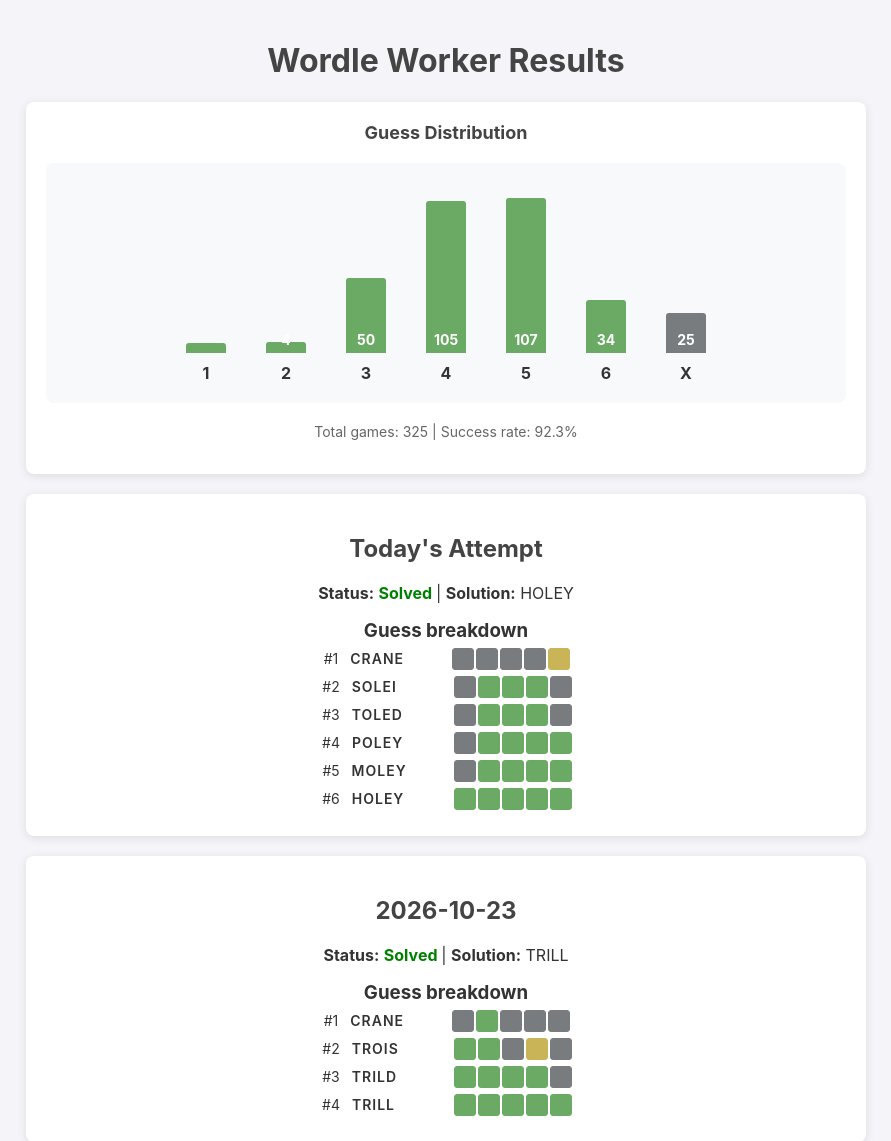
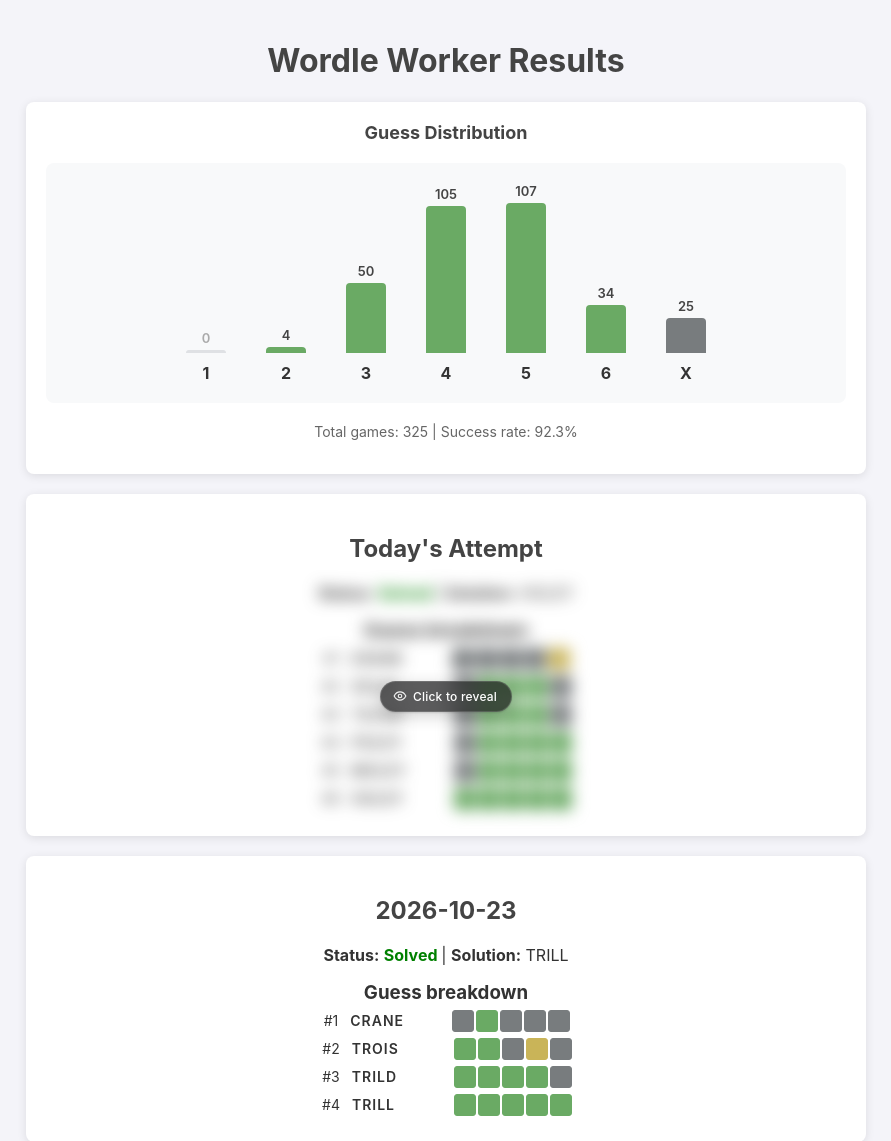
Before and after one commit to Oisinruane/Wordle_Worker, a Flask app: page / in a window 1280 px wide. Shown: the top 1141 px of the page, without its empty margins (194-1085 px from the left). Run offline with Flask 3, Linux system fonts and the light colour scheme.

Commit message:
Blur today's result and fix guess distribution chart (v1.4)
- Blur today's attempt behind a "Click to reveal" button so the public
  page doesn't spoil the day's answer
- Show counts above bars in dark text and empty buckets as a grey line,
  so a 0 no longer looks like a win and small counts stay readable

Co-Authored-By: Claude Opus 5.5 <noreply@anthropic.com>

```diff
--- a/templates/index.html
+++ b/templates/index.html
@@ -102,16 +102,22 @@
         .bar {
             background-color: #6aaa64;
             width: 40px;
-            min-height: 5px;
+            min-height: 4px;
             margin-bottom: 5px;
-            border-radius: 3px 3px 0 0;
-            display: flex;
-            align-items: end;
-            justify-content: center;
-            color: white;
-            font-weight: bold;
-            font-size: 14px;
-            padding-bottom: 5px;
+            border-radius: 4px 4px 0 0;
+        }
+        .bar.empty {
+            background-color: #dfe1e4;
+            min-height: 3px;
+        }
+        .bar-count {
+            font-size: 13px;
+            font-weight: 600;
+            color: #444;
+            margin-bottom: 4px;
+        }
+        .bar-count.empty {
+            color: #aaa;
         }
         .bar.failed {
             background-color: #787c7e;
@@ -152,6 +158,67 @@
         .mini-tile.absent { background-color: #787c7e; border-color: #787c7e; }
         .mini-tile.present { background-color: #c9b458; border-color: #c9b458; }
         .mini-tile.correct { background-color: #6aaa64; border-color: #6aaa64; }
+
+        /* Today's result is blurred until clicked, to avoid spoilers */
+        .spoiler {
+            position: relative;
+            cursor: pointer;
+        }
+        .spoiler-content {
+            filter: blur(8px);
+            transition: filter 0.3s ease;
+            user-select: none;
+        }
+        .spoiler-hint {
+            position: absolute;
+            inset: 0;
+            display: flex;
+            justify-content: center;
+            align-items: center;
+            transition: opacity 0.3s ease;
+        }
+        .spoiler-hint span {
+            display: inline-flex;
+            align-items: center;
+            gap: 6px;
+            font-size: 12px;
+            font-weight: 500;
+            color: #fff;
+            letter-spacing: 0.2px;
+            padding: 7px 14px 7px 12px;
+            border-radius: 999px;
+            background: rgba(28, 28, 30, 0.72);
+            backdrop-filter: blur(12px) saturate(160%);
+            -webkit-backdrop-filter: blur(12px) saturate(160%);
+            border: 1px solid rgba(255, 255, 255, 0.14);
+            box-shadow: 0 4px 16px rgba(0, 0, 0, 0.18), 0 1px 2px rgba(0, 0, 0, 0.12);
+            transition: transform 0.2s ease, background 0.2s ease, box-shadow 0.2s ease;
+        }
+        .spoiler-hint svg {
+            width: 14px;
+            height: 14px;
+            opacity: 0.9;
+        }
+        .spoiler:hover .spoiler-hint span,
+        .spoiler:focus-visible .spoiler-hint span {
+            transform: translateY(-1px) scale(1.03);
+            background: rgba(28, 28, 30, 0.82);
+            box-shadow: 0 6px 20px rgba(0, 0, 0, 0.22), 0 1px 2px rgba(0, 0, 0, 0.12);
+        }
+        .spoiler:focus-visible {
+            outline: none;
+        }
+        .spoiler.revealed {
+            cursor: default;
+        }
+        .spoiler.revealed .spoiler-content {
+            filter: none;
+            user-select: auto;
+        }
+        .spoiler.revealed .spoiler-hint {
+            opacity: 0;
+            pointer-events: none;
+        }
     </style>
 </head>
 <body>
@@ -167,10 +234,10 @@
             <div class="bar-group">
                 {% set count = guess_distribution[guess_num] %}
                 {% set height = (count / max_count * 150) if max_count > 0 else 5 %}
-                <div class="bar{{ ' failed' if guess_num == 'X' else '' }}"
-                     style="height: {{ height }}px;">
-                    {% if count > 0 %}{{ count }}{% endif %}
-                </div>
+                {% set empty = ' empty' if count == 0 else '' %}
+                <div class="bar-count{{ empty }}">{{ count }}</div>
+                <div class="bar{{ ' failed' if guess_num == 'X' else '' }}{{ empty }}"
+                     style="height: {{ height }}px;"></div>
                 <div class="bar-label">{{ guess_num }}</div>
             </div>
             {% endfor %}
@@ -184,6 +251,10 @@
     {% if today %}
     <div class="container">
         <h2>Today's Attempt</h2>
+        <div class="spoiler" role="button" tabindex="0" aria-label="Today's result is hidden. Click to reveal."
+             onclick="this.classList.add('revealed')"
+             onkeydown="if (event.key === 'Enter' || event.key === ' ') this.classList.add('revealed')">
+        <div class="spoiler-content">
         <p style="text-align: center;">
             <strong>Status:</strong>
             <span class="{{ 'status-solved' if today.solved == 'yes' else 'status-failed' }}">
@@ -207,6 +278,9 @@
                 </div>
             </div>
             {% endfor %}
+        </div>
+        </div>
+        <div class="spoiler-hint"><span><svg viewBox="0 0 24 24" fill="none" stroke="currentColor" stroke-width="2" stroke-linecap="round" stroke-linejoin="round" aria-hidden="true"><path d="M2 12s3.5-7 10-7 10 7 10 7-3.5 7-10 7S2 12 2 12z"/><circle cx="12" cy="12" r="3"/></svg>Click to reveal</span></div>
         </div>
     </div>
     {% endif %}
```
Also changed, not shown: CHANGELOG.md.
